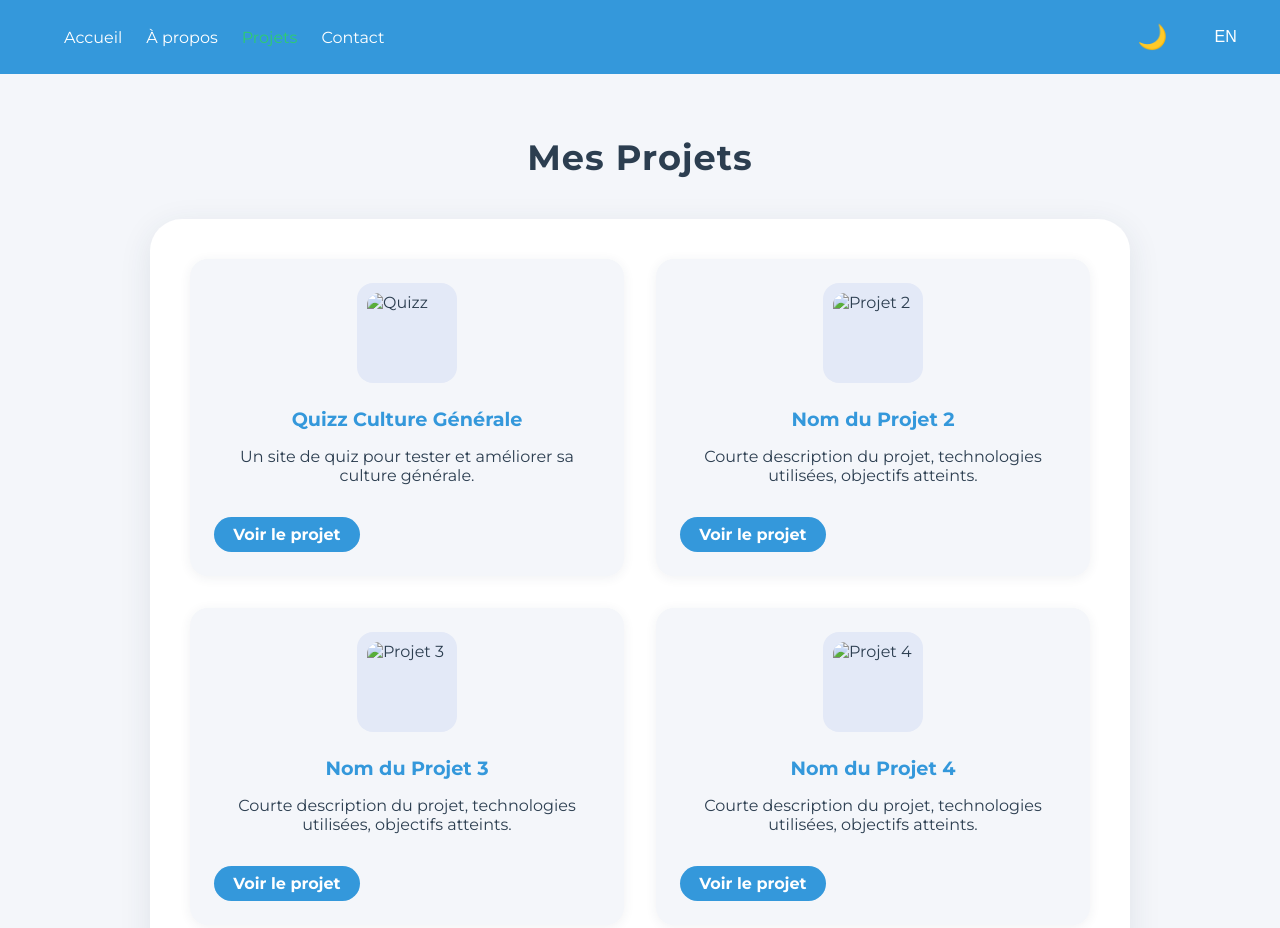
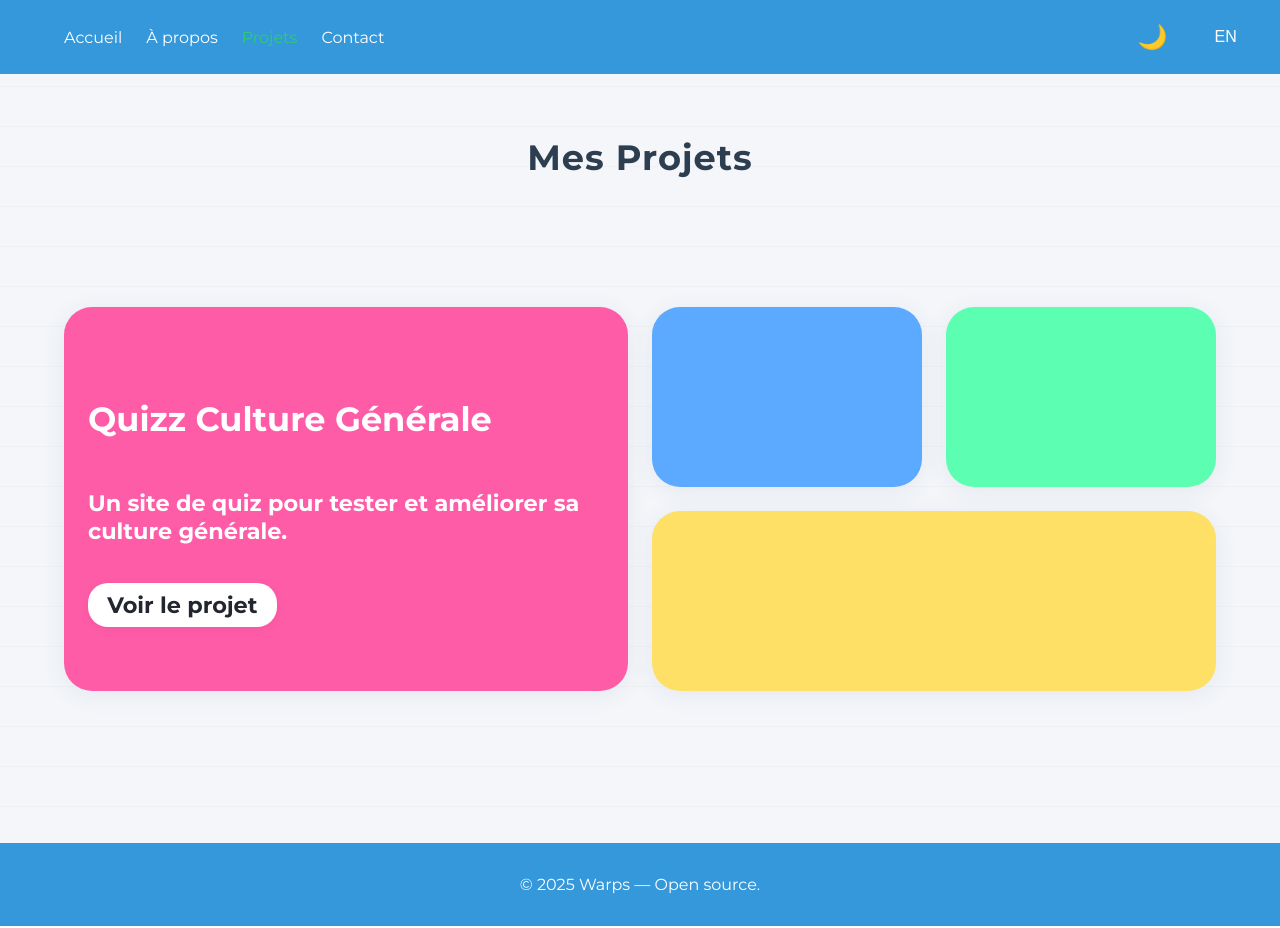
Before and after one commit to Warpzones/site_web, a website: page p_projects.html in a window 1280 px wide. Shown: the top 928 px of the page. Drawn offline with Linux system fonts and the light colour scheme.

Commit message:
modification de la page projects

```diff
--- /dev/null
+++ b/# Inspirations pour le site Warps.txt
@@ -0,0 +1,6 @@
+# Inspirations pour le site Warps
+
+- [aywen.fr](https://aywen.fr/) : inspiration principale pour la page projets (grille colorée, blocs de tailles variées, style moderne)
+- [warpzones.github.io/Quizz/](https://warpzones.github.io/Quizz/) : projet personnel à mettre en avant
+- [Google Fonts Montserrat](https://fonts.google.com/specimen/Montserrat) : police principale du site
+- [Open source portfolio templates](https://github.com/topics/portfolio-template) : pour la structure générale
--- a/p_projects.html
+++ b/p_projects.html
@@ -3,7 +3,7 @@
 <head>
     <meta charset="UTF-8">
     <meta name="viewport" content="width=device-width, initial-scale=1.0">
-    <title>Projets | Warps</title>
+    <title data-i18n="projects_title">Mes Projets | Warps</title>
     <link rel="stylesheet" href="s_main.css">
     <link href="https://fonts.googleapis.com/css?family=Montserrat:700,400&display=swap" rel="stylesheet">
 </head>
@@ -11,48 +11,23 @@
     <div id="header-placeholder"></div>
     <main class="main-content">
         <h1 class="projects-title" data-i18n="projects_title">Mes Projets</h1>
-        <div class="projects-wrapper">
-            <div class="projects-square">
-                <div class="project-card">
-                    <div class="project-thumb">
-                        <img src="a_logo.png" alt="Quizz">
-                    </div>
-                    <div class="project-info">
-                        <h2 data-i18n="project_name_1">Quizz Culture Générale</h2>
-                        <p data-i18n="project_desc_1">Un site de quiz pour tester et améliorer sa culture générale.</p>
-                        <a href="https://warpzones.github.io/Quizz/" class="project-link" target="_blank" data-i18n="view_project">Voir le projet</a>
-                    </div>
+        <div class="projects-center">
+            <div class="projects-grid">
+                <div class="project-card big pink">
+                    <h2 data-i18n="project_name_1">Quizz Culture Générale</h2>
+                    <p data-i18n="project_desc_1">Un site de quiz pour tester et améliorer sa culture générale.</p>
+                    <a href="https://warpzones.github.io/Quizz/" class="project-link" target="_blank" data-i18n="view_project">Voir le projet</a>
                 </div>
-                <div class="project-card">
-                    <div class="project-thumb">
-                        <img src="a_logo.png" alt="Projet 2">
-                    </div>
-                    <div class="project-info">
-                        <h2 data-i18n="project_name_2">Nom du Projet 2</h2>
-                        <p data-i18n="project_desc_2">Courte description du projet, technologies utilisées, objectifs atteints.</p>
-                        <a href="#" class="project-link" target="_blank" data-i18n="view_project">Voir le projet</a>
-                    </div>
+                <div class="project-card blue">
+                    <!-- Projet 2 -->
                 </div>
-                <div class="project-card">
-                    <div class="project-thumb">
-                        <img src="a_logo.png" alt="Projet 3">
-                    </div>
-                    <div class="project-info">
-                        <h2 data-i18n="project_name_3">Nom du Projet 3</h2>
-                        <p data-i18n="project_desc_3">Courte description du projet, technologies utilisées, objectifs atteints.</p>
-                        <a href="#" class="project-link" target="_blank" data-i18n="view_project">Voir le projet</a>
-                    </div>
+                <div class="project-card green">
+                    <!-- Projet 3 -->
                 </div>
-                <div class="project-card">
-                    <div class="project-thumb">
-                        <img src="a_logo.png" alt="Projet 4">
-                    </div>
-                    <div class="project-info">
-                        <h2 data-i18n="project_name_4">Nom du Projet 4</h2>
-                        <p data-i18n="project_desc_4">Courte description du projet, technologies utilisées, objectifs atteints.</p>
-                        <a href="#" class="project-link" target="_blank" data-i18n="view_project">Voir le projet</a>
-                    </div>
+                <div class="project-card yellow wide">
+                    <!-- Projet 4 -->
                 </div>
+                <!-- Ajoute d'autres cases selon tes besoins -->
             </div>
         </div>
     </main>
--- a/s_main.css
+++ b/s_main.css
@@ -1,6 +1,6 @@
 body {
     font-family: 'Montserrat', Arial, sans-serif;
-    background: #f4f6fa;
+    background: repeating-linear-gradient(0deg, #f4f6fa 0px, #f4f6fa 39px, #e9ecef 40px);
     color: #2c3e50;
     margin: 0;
     padding: 0;
@@ -184,7 +184,7 @@ footer {
     letter-spacing: 1px;
 }
 
-.projects-wrapper {
+.projects-center {
     display: flex;
     justify-content: center;
     align-items: center;
@@ -200,8 +200,18 @@ footer {
     border-radius: 32px;
     box-shadow: 0 8px 32px rgba(44,62,80,0.10);
     padding: 2.5rem;
-    max-width: 900px;
+    max-width: 800px;
     width: 100%;
+}
+
+.projects-grid {
+    display: grid;
+    grid-template-columns: repeat(4, 1fr);
+    grid-auto-rows: 180px;
+    gap: 1.5rem;
+    max-width: 1200px;
+    margin: 2rem auto;
+    padding: 2rem;
 }
 
 @media (max-width: 900px) {
@@ -210,70 +220,71 @@ footer {
         grid-template-rows: none;
         padding: 1rem;
     }
+    .projects-grid {
+        grid-template-columns: 1fr 1fr;
+        grid-auto-rows: 140px;
+        padding: 1rem;
+    }
+    .project-card.big, .project-card.wide {
+        grid-column: span 2;
+    }
+}
+
+@media (max-width: 600px) {
+    .projects-grid {
+        grid-template-columns: 1fr;
+        grid-auto-rows: 120px;
+    }
+    .project-card.big, .project-card.wide {
+        grid-column: span 1;
+    }
 }
 
 .project-card {
-    background: #f4f6fa;
-    border-radius: 18px;
-    box-shadow: 0 2px 12px rgba(44,62,80,0.07);
+    border-radius: 28px;
+    box-shadow: 0 4px 24px rgba(44,62,80,0.08);
+    padding: 1.5rem;
+    color: #fff;
+    font-weight: bold;
     display: flex;
     flex-direction: column;
-    align-items: center;
-    padding: 1.5rem;
-    transition: transform 0.2s, box-shadow 0.2s;
-}
-
-.project-card:hover {
-    transform: translateY(-6px) scale(1.03);
-    box-shadow: 0 8px 32px rgba(44,62,80,0.16);
-}
-
-.project-thumb {
-    width: 100px;
-    height: 100px;
-    margin-bottom: 1rem;
-    display: flex;
-    align-items: center;
     justify-content: center;
-    background: #e3e9f7;
-    border-radius: 16px;
+    align-items: flex-start;
+    position: relative;
     overflow: hidden;
 }
 
-.project-thumb img {
-    width: 80px;
-    height: 80px;
-    object-fit: cover;
-    border-radius: 12px;
+.project-card.big {
+    grid-column: span 2;
+    grid-row: span 2;
+    font-size: 1.4rem;
 }
 
-.project-info h2 {
-    margin: 0.5rem 0 0.5rem 0;
-    font-size: 1.2rem;
-    color: #3498db;
-    text-align: center;
+.project-card.wide {
+    grid-column: span 2;
 }
 
-.project-info p {
-    font-size: 1rem;
-    color: #2c3e50;
-    text-align: center;
-}
+.project-card.pink { background: #ff5ca7; }
+.project-card.blue { background: #5caaff; }
+.project-card.green { background: #5cffb1; color: #23262f; }
+.project-card.yellow { background: #ffe066; color: #23262f; }
 
 .project-link {
     margin-top: 1rem;
     display: inline-block;
-    background: #3498db;
-    color: #fff;
+    background: #fff;
+    color: #23262f;
     padding: 0.5rem 1.2rem;
     border-radius: 20px;
     text-decoration: none;
     font-weight: 600;
     transition: background 0.2s;
+    box-shadow: 0 2px 8px rgba(44,62,80,0.07);
 }
 
 .project-link:hover {
-    background: #2ecc71;
+    background: #23262f;
+    color: #fff;
 }
 
 /* Bouton thème */
@@ -320,7 +331,7 @@ body.dark-mode .lang-toggle-btn:hover {
 
 /* Mode sombre amélioré */
 body.dark-mode {
-    background: #181a20;
+    background: repeating-linear-gradient(0deg, #23262f 0px, #23262f 39px, #181a20 40px);
     color: #f1f3f7;
 }
 
@@ -354,18 +365,21 @@ body.dark-mode .project-info p {
 }
 
 body.dark-mode .project-card {
-    background: #23262f;
+    box-shadow: 0 4px 24px rgba(0,0,0,0.18);
     color: #f1f3f7;
 }
 
-body.dark-mode .project-link,
-body.dark-mode .btn {
-    background: #7ecfff;
-    color: #23262f;
+body.dark-mode .project-card.pink    { background: #c23e7b; }
+body.dark-mode .project-card.blue    { background: #2d5c8a; }
+body.dark-mode .project-card.green   { background: #2e8a6d; color: #e6fff7; }
+body.dark-mode .project-card.yellow  { background: #bfae3c; color: #23262f; }
+
+body.dark-mode .project-link {
+    background: #23262f;
+    color: #ffe066;
 }
 
-body.dark-mode .project-link:hover,
-body.dark-mode .btn:hover {
+body.dark-mode .project-link:hover {
     background: #ffe066;
     color: #23262f;
 }
```
